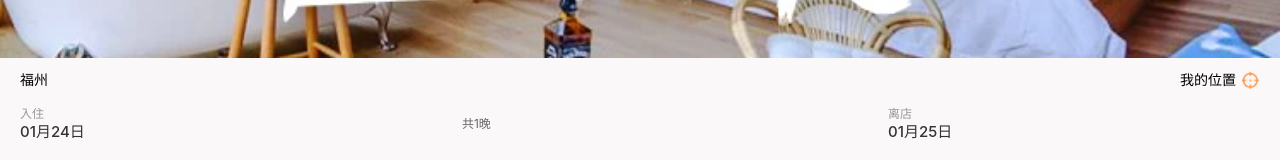
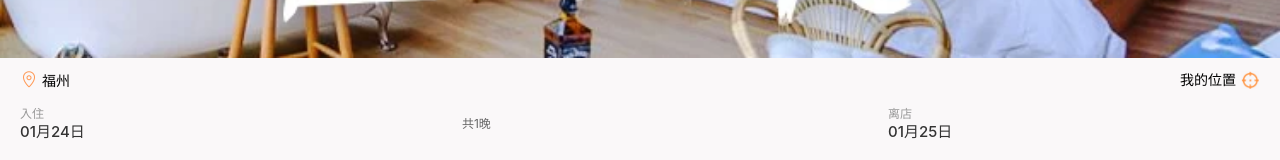
Before and after one commit to CoderDuMin/DM-Trip, a Vue app: page /#/home in a window 1280 px wide. Both pictures are taken after a click on the element "我的位置". Shown: the part 414-574 px from the top of the page. Built offline with nearby package versions, Linux system fonts and the light colour scheme; no server answers.

Commit message:
定位图标

```diff
--- a/src/views/home/cpns/home-search-box.vue
+++ b/src/views/home/cpns/home-search-box.vue
@@ -2,7 +2,10 @@
   <div class="home-search-box">
     <!-- 城市/位置 -->
     <div class="localtion">
-      <span class="position" @click="choosePosition">{{cityStore.currentCity.cityName}}</span>
+      <span class="position" @click="choosePosition">
+        <van-icon name="location-o" color="#ff9854" :size="18"/>
+        {{cityStore.currentCity.cityName}}
+      </span>
       <div class="current" @click="getLoc">
         <span>我的位置</span>
         <img src="@/assets/img/home/icon_location.png" alt="">
```
